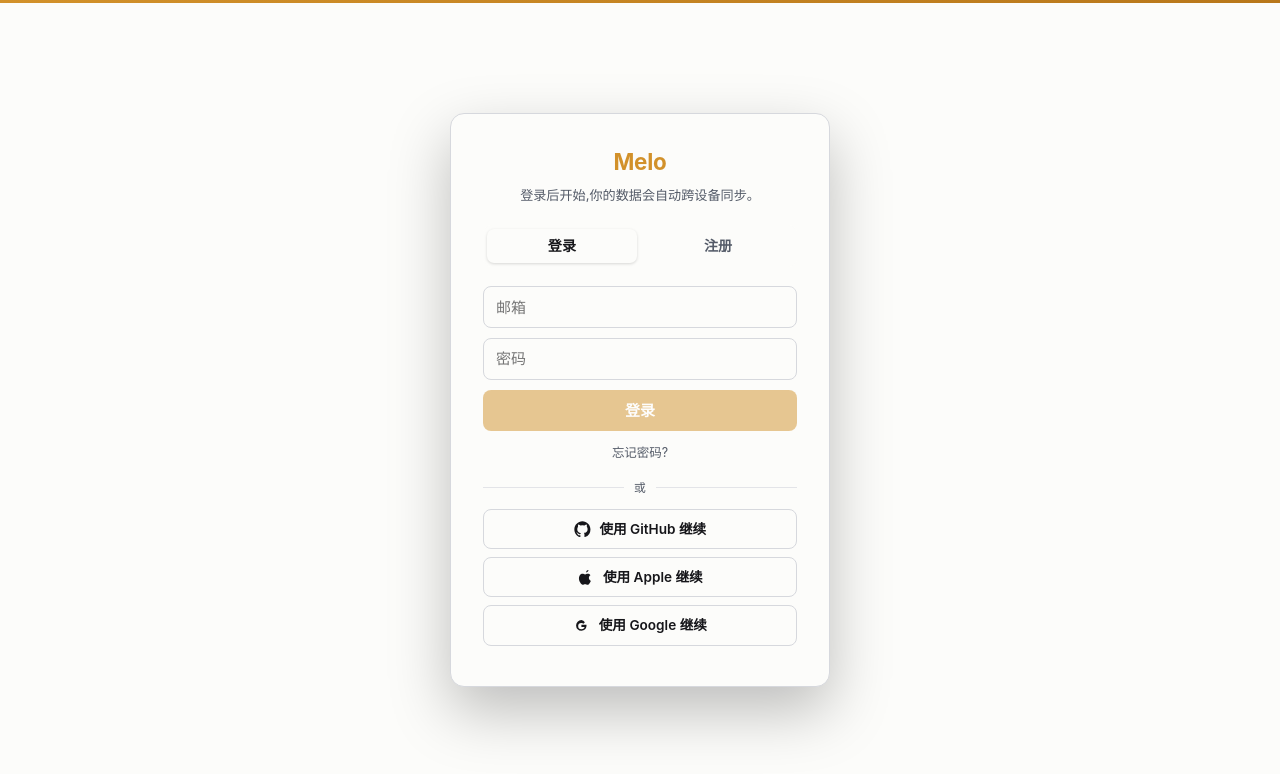
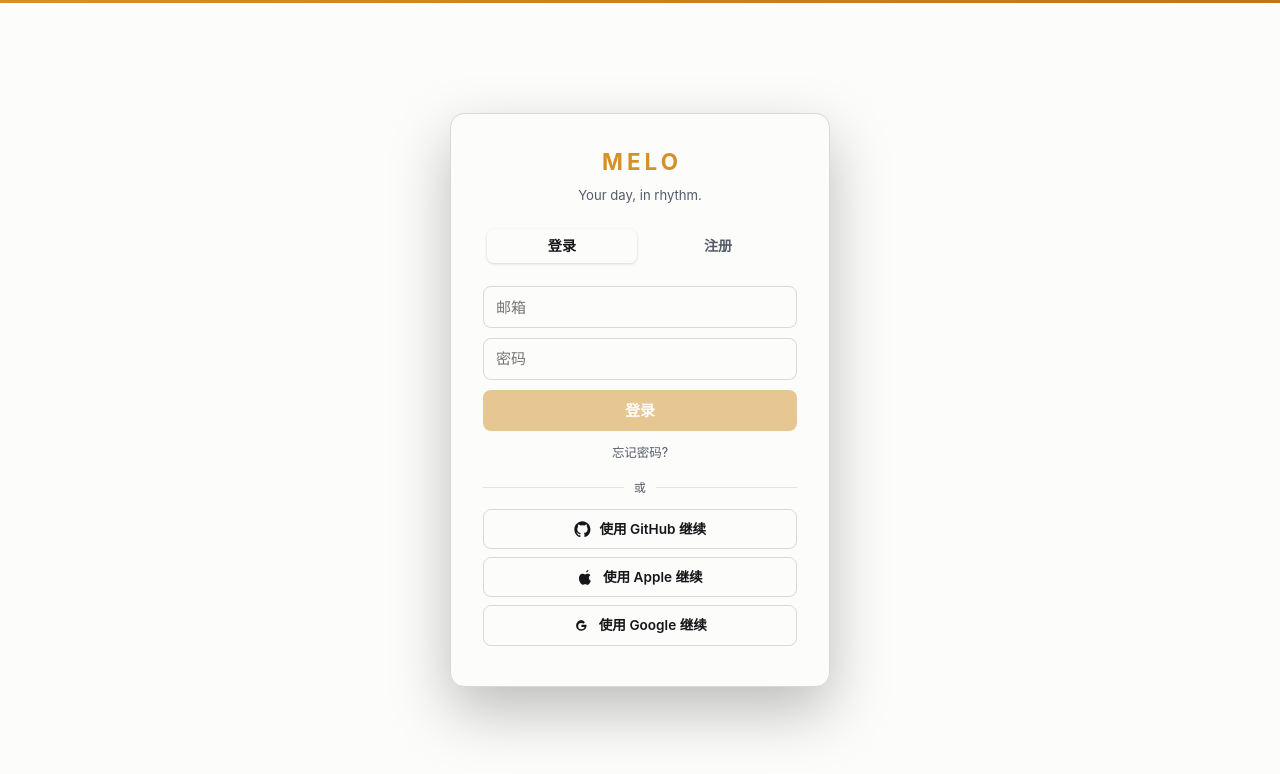
Before and after one commit to kanda-mashiro/meloday, a Vue app: page / in a window 1280 px wide. Shown: the top 774 px of the page. Built offline with nearby package versions, Linux system fonts and the light colour scheme; no server answers.

Commit message:
Brand: uppercase MELO wordmark; add tagline on the login page
Wordmark back to uppercase with moderate tracking (header + auth + set-password
gates). Login page now leads with 'Your day, in rhythm.' under the mark.

Co-Authored-By: Claude Opus 4.8 <noreply@anthropic.com>

```diff
--- a/src/components/AppHeader.vue
+++ b/src/components/AppHeader.vue
@@ -31,7 +31,9 @@ const emit = defineEmits<{ preferences: []; history: [] }>()
   text-align: center;
   font-size: 1.05rem;
   font-weight: 700;
-  letter-spacing: -0.01em;
+  letter-spacing: 0.18em;
+  text-indent: 0.18em;
+  text-transform: uppercase;
   color: var(--accent);
 }
 
--- a/src/components/AuthGate.vue
+++ b/src/components/AuthGate.vue
@@ -101,7 +101,7 @@ async function onVerify(): Promise<void> {
     <div class="gate__accent" />
     <div class="gate__card">
       <h1 class="gate__brand">Melo</h1>
-      <p class="gate__tag">登录后开始,你的数据会自动跨设备同步。</p>
+      <p class="gate__tag">Your day, in rhythm.</p>
 
       <p v-if="!isConfigured" class="gate__warn">
         尚未配置后端。请在 <code>.env</code> 设置 <code>VITE_SUPABASE_URL</code> 和
@@ -260,7 +260,9 @@ async function onVerify(): Promise<void> {
   text-align: center;
   font-size: 1.4rem;
   font-weight: 700;
-  letter-spacing: -0.01em;
+  letter-spacing: 0.18em;
+  text-indent: 0.18em;
+  text-transform: uppercase;
   color: var(--accent);
 }
 
--- a/src/components/SetPasswordGate.vue
+++ b/src/components/SetPasswordGate.vue
@@ -99,7 +99,9 @@ async function submit(): Promise<void> {
   text-align: center;
   font-size: 1.4rem;
   font-weight: 700;
-  letter-spacing: -0.01em;
+  letter-spacing: 0.18em;
+  text-indent: 0.18em;
+  text-transform: uppercase;
   color: var(--accent);
 }
 
```
